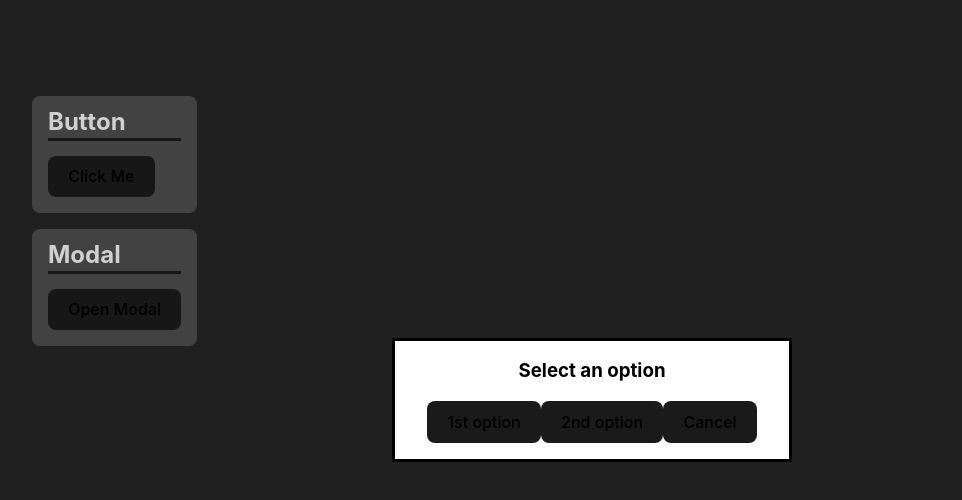
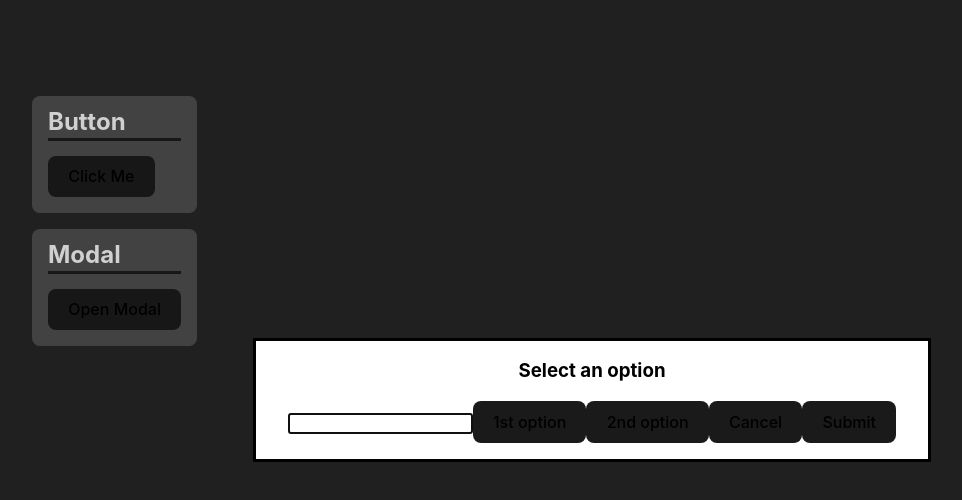
Before and after one commit to bsmrdel101/React-Components, a React (Vite) app: page / in a window 1280 px wide. Both pictures are taken after a click on the button "Open Modal". Shown: the top 500 px of the page, without its empty margins (48-1010 px from the left). Built offline with nearby package versions, Linux system fonts and the light colour scheme.

Commit message:
feat: Can cancel modal

```diff
--- a/src/App.tsx
+++ b/src/App.tsx
@@ -14,15 +14,17 @@ export default function App() {
 
       <section>
         <h2>Modal</h2>
-        <Button type="dialog" modalRef={optionsModalRef}>Open Modal</Button>
+        <Button type="dialog-open" modalRef={optionsModalRef}>Open Modal</Button>
         <Modal
           title="Select an option"
           hideOnOverlayClick={true}
           ref={optionsModalRef}
         >
+          <input required />
           <Button type="button">1st option</Button>
           <Button type="button">2nd option</Button>
-          <Button type="submit">Cancel</Button>
+          <Button type="dialog-close" modalRef={optionsModalRef}>Cancel</Button>
+          <Button type="submit">Submit</Button>
         </Modal>
       </section>
     </>
--- a/src/components/Button/Button.tsx
+++ b/src/components/Button/Button.tsx
@@ -7,7 +7,7 @@ interface Props {
   onClick?: () => void
   noHover?: boolean
   noScale?: boolean
-  type?: 'button' | 'submit' | 'dialog'
+  type?: 'button' | 'submit' | 'dialog-open' | 'dialog-close'
   modalRef?: Ref<HTMLDialogElement>
 }
 
@@ -15,6 +15,11 @@ export default function Button({ children, className, noHover, noScale, onClick,
   const showModal = () => {
     const modal: HTMLDialogElement = (modalRef as any).current;
     modal.showModal();
+  };
+
+  const closeModal = () => {
+    const modal: HTMLDialogElement = (modalRef as any).current;
+    modal.close();
   };
 
   const getClassNames = (): string[] => {
@@ -29,8 +34,10 @@ export default function Button({ children, className, noHover, noScale, onClick,
   if (className) classValue += ` ${className}`;
 
   const handleClick = () => {
-    if (type === 'dialog') {
+    if (type === 'dialog-open') {
       showModal();
+    } else if (type === 'dialog-close') {
+      closeModal();
     } else if (onClick) {
       onClick();
     }
@@ -42,7 +49,7 @@ export default function Button({ children, className, noHover, noScale, onClick,
       <button
         className={classValue}
         onClick={handleClick}
-        type={type !== 'dialog' ? type : 'button'}
+        type={(type !== 'dialog-open' && type !== 'dialog-close') ? type : 'button'}
       >
         { children }
       </button>
--- a/src/components/Modal/Modal.tsx
+++ b/src/components/Modal/Modal.tsx
@@ -1,4 +1,4 @@
-import React, { forwardRef, useEffect } from "react"
+import React, { FormEvent, forwardRef, useEffect } from "react"
 
 
 interface Props {
@@ -6,9 +6,10 @@ interface Props {
   title?: string
   open?: boolean
   hideOnOverlayClick?: boolean
+  onSubmit?: (e: FormEvent) => void
 }
 
-const Modal = forwardRef<HTMLDialogElement, Props>(({ children, title, open, hideOnOverlayClick }, ref) => {
+const Modal = forwardRef<HTMLDialogElement, Props>(({ children, title, open, hideOnOverlayClick, onSubmit }, ref) => {
   useEffect(() => {
     const handleBackdropClick = (event: MouseEvent) => {
       if (event.target === (ref as any).current && hideOnOverlayClick) {
@@ -25,7 +26,7 @@ const Modal = forwardRef<HTMLDialogElement, Props>(({ children, title, open, hid
 
   return (
     <dialog open={open} ref={ref}>
-      <form method="dialog" className="modal">
+      <form method="dialog" className="modal" onSubmit={(e: FormEvent) => onSubmit && onSubmit(e)}>
         <h3 className="modal__title">{ title }</h3>
         <div className="modal__content">
           { children }
```
Lines whose indentation alone changed are shown as unchanged.
